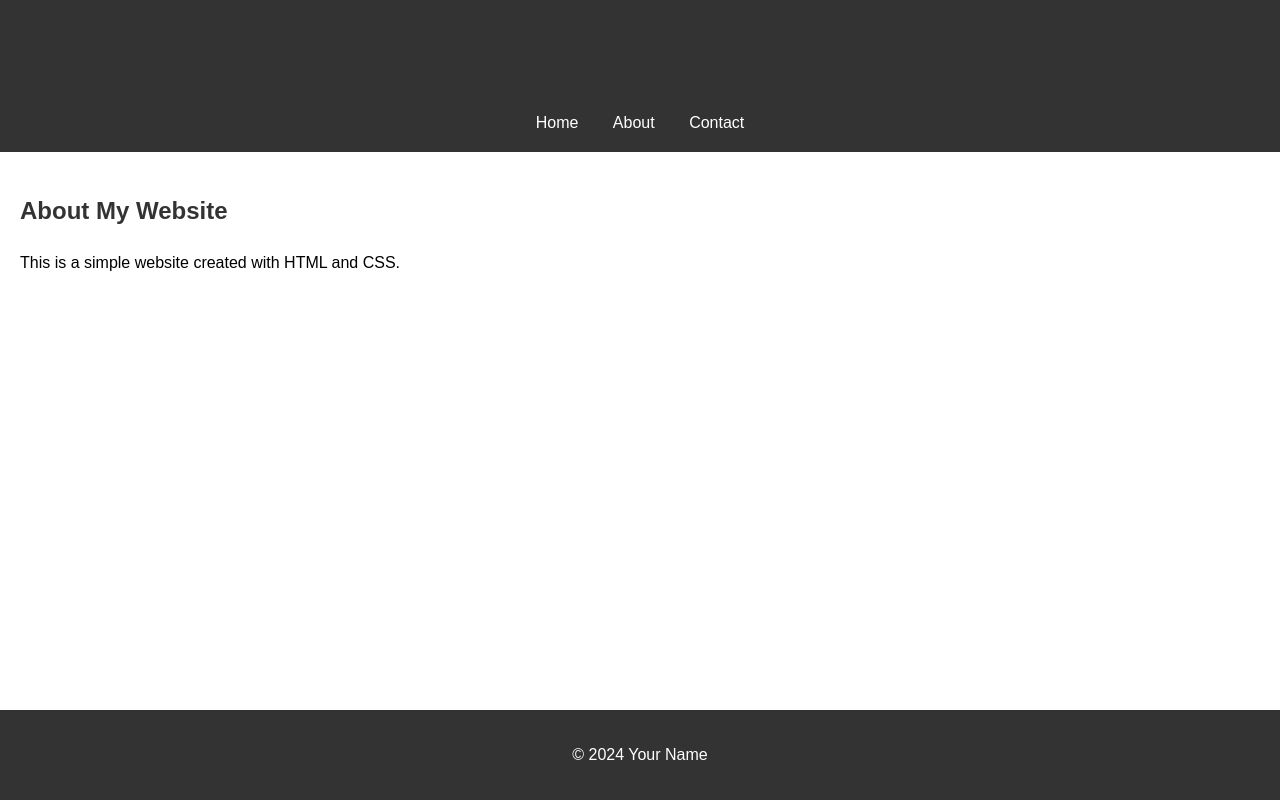
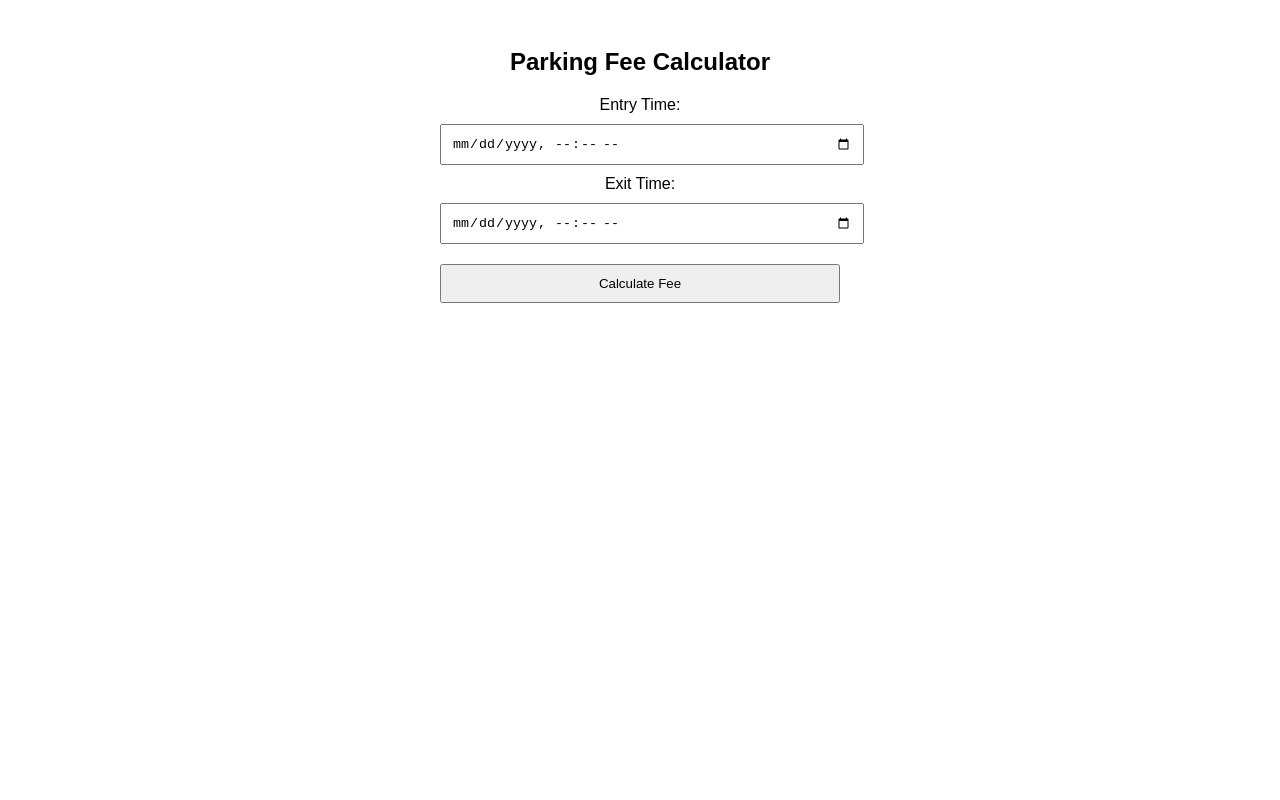
Before and after one commit to felix1904/testing, a plain HTML site: page index.html in a window 1280 px wide. Drawn offline with Linux system fonts and the light colour scheme.

Commit message:
styleselect.html

```diff
--- a/index.html
+++ b/index.html
@@ -3,26 +3,43 @@
 <head>
     <meta charset="UTF-8">
     <meta name="viewport" content="width=device-width, initial-scale=1.0">
-    <title>Your Website Title</title>
-    <link rel="stylesheet" href="styles.css">
+    <title>Parking Fee Calculator</title>
+    <style>
+        body { font-family: Arial, sans-serif; }
+        .container { max-width: 400px; margin: 0 auto; padding: 20px; text-align: center; }
+        input, button { margin: 10px 0; padding: 10px; width: 100%; }
+    </style>
 </head>
 <body>
-    <header>
-        <h1>Welcome to My Simple Website</h1>
-        <nav>
-            <a href="index.html">Home</a>
-            <a href="about.html">About</a>
-            <a href="contact.html">Contact</a>
-        </nav>
-    </header>
+    <div class="container">
+        <h2>Parking Fee Calculator</h2>
+        <label for="entry_time">Entry Time:</label>
+        <input type="datetime-local" id="entry_time" name="entry_time">
 
-    <main>
-        <h2>About My Website</h2>
-        <p>This is a simple website created with HTML and CSS.</p>
-    </main>
+        <label for="exit_time">Exit Time:</label>
+        <input type="datetime-local" id="exit_time" name="exit_time">
 
-    <footer>
-        <p>&copy; 2024 Your Name</p>
-    </footer>
+        <button onclick="calculateFee()">Calculate Fee</button>
+
+        <h3 id="result"></h3>
+    </div>
+
+    <script>
+        async function calculateFee() {
+            const entry_time = document.getElementById('entry_time').value;
+            const exit_time = document.getElementById('exit_time').value;
+            if (!entry_time || !exit_time) {
+                alert('Please select both entry and exit times');
+                return;
+            }
+            const response = await fetch('/calculate', {
+                method: 'POST',
+                headers: { 'Content-Type': 'application/x-www-form-urlencoded' },
+                body: `entry_time=${entry_time}&exit_time=${exit_time}`
+            });
+            const data = await response.json();
+            document.getElementById('result').innerText = `Total Parking Fee: ${data.fee} TWD`;
+        }
+    </script>
 </body>
 </html>
```
